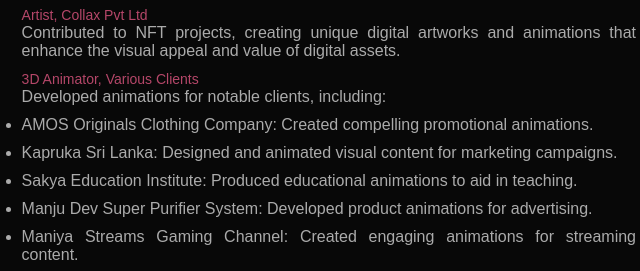
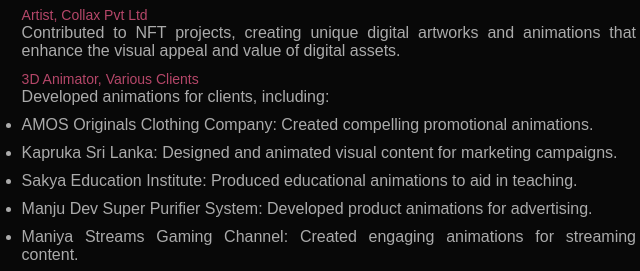
Before and after one commit to bimsara0608/personal-website, a plain HTML site: page index.html in a window 1280 px wide. Both pictures are taken after a click on the element "Experience". Shown: the part 1228-1499 px from the top of the page, 516-1156 px from the left. Drawn offline with Linux system fonts and the light colour scheme.

Commit message:
Update index.html

```diff
--- a/index.html
+++ b/index.html
@@ -66,7 +66,7 @@
 
                             <li><span>Artist, Collax Pvt Ltd</span><br>Contributed to NFT projects, creating unique digital artworks and animations that enhance the visual appeal and value of digital assets.</li>
 
-                            <li><span>3D Animator, Various Clients</span><br>Developed animations for notable clients, including: <br>
+                            <li><span>3D Animator, Various Clients</span><br>Developed animations for  clients, including: <br>
                                <ul>
                                 <li>AMOS Originals Clothing Company: Created compelling promotional animations.</li>
                                 <li>Kapruka Sri Lanka: Designed and animated visual content for marketing campaigns. </li>
```
